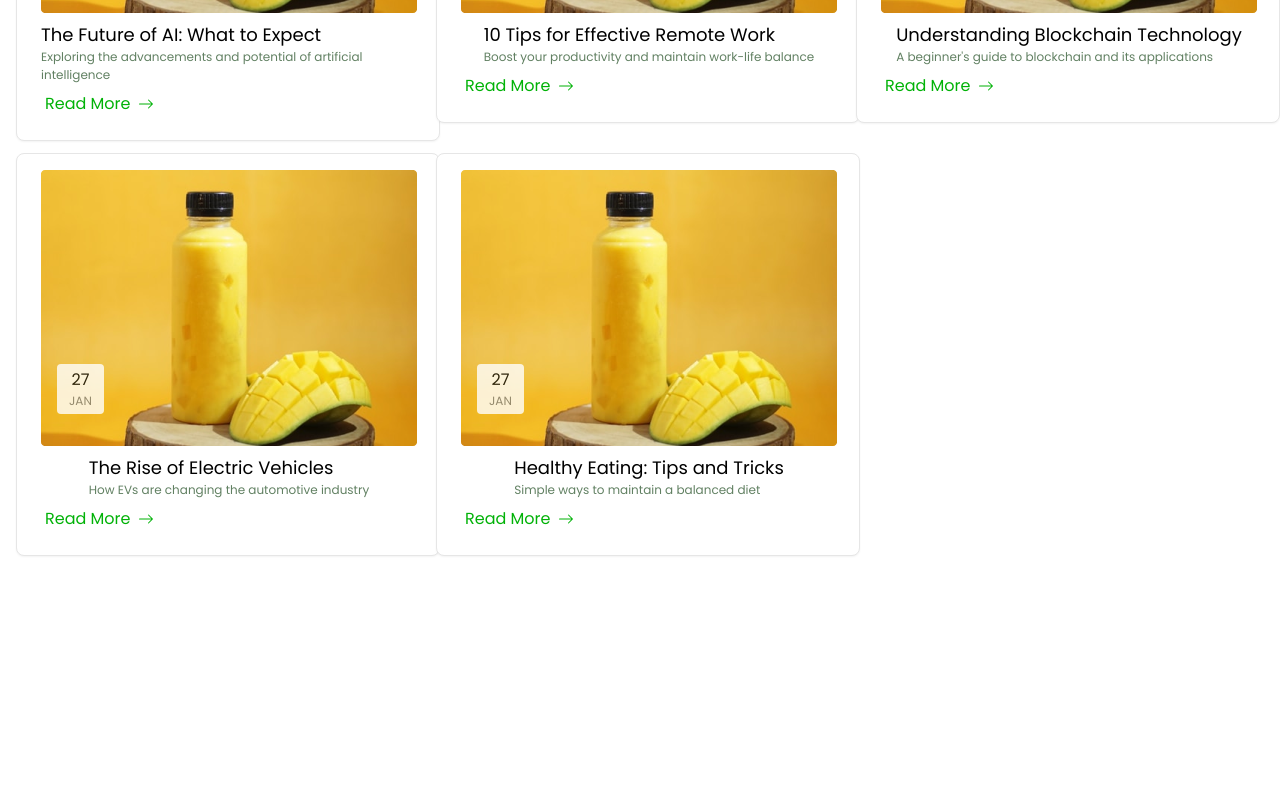
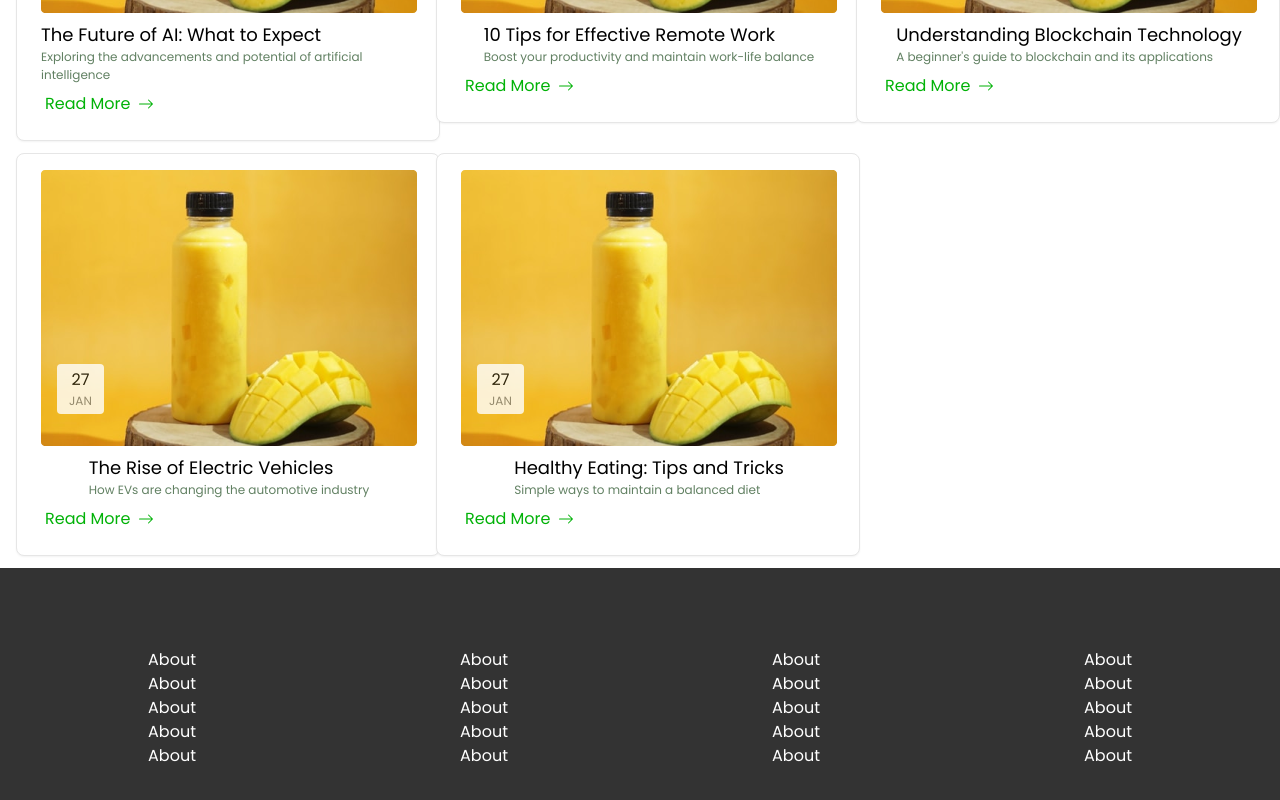
Before and after one commit to pankajjsdev/Ecobazar_FE, a Next.js app: page / in a window 1280 px wide. Shown: the part 3184-3984 px from the top of the page. Before the commit the page ends 3752 px from the top, so only its background shows below. Built offline with nearby package versions, Linux system fonts and the light colour scheme.

Commit message:
add footer

```diff
--- a/app/layout.tsx
+++ b/app/layout.tsx
@@ -3,6 +3,7 @@ import {  Poppins} from "next/font/google";
 import "./globals.css";
 
 import Header from "@/components/_ui/header/index";
+import Footer from "@/components/_ui/footer/index";
 
 const poppins = Poppins({
   subsets: ['latin'],
@@ -24,6 +25,7 @@ export default function RootLayout({
       <body className={poppins.className}>
       <Header />
         {children}
+        <Footer/>
         </body>
     </html>
   );
--- a/components/_ui/footer/index.tsx
+++ b/components/_ui/footer/index.tsx
@@ -1,7 +1,54 @@
 
 function index() {
   return (
-    <div>index</div>
+    <footer className="bg-gray-gray8 text-white py-20">
+     <div className="container text-center">
+     <div className="grid grid-cols-4">
+        <div>
+          <ul>
+            <li>About</li>
+            <li>About</li>
+            <li>About</li>
+            <li>About</li>
+            <li>About</li>
+          </ul>
+        </div>
+
+
+        <div>
+          <ul>
+            <li>About</li>
+            <li>About</li>
+            <li>About</li>
+            <li>About</li>
+            <li>About</li>
+          </ul>
+        </div>
+
+        <div>
+          <ul>
+            <li>About</li>
+            <li>About</li>
+            <li>About</li>
+            <li>About</li>
+            <li>About</li>
+          </ul>
+        </div>
+
+        <div>
+          <ul>
+            <li>About</li>
+            <li>About</li>
+            <li>About</li>
+            <li>About</li>
+            <li>About</li>
+          </ul>
+        </div>
+
+
+      </div>
+     </div>
+    </footer>
   )
 }
 
```
